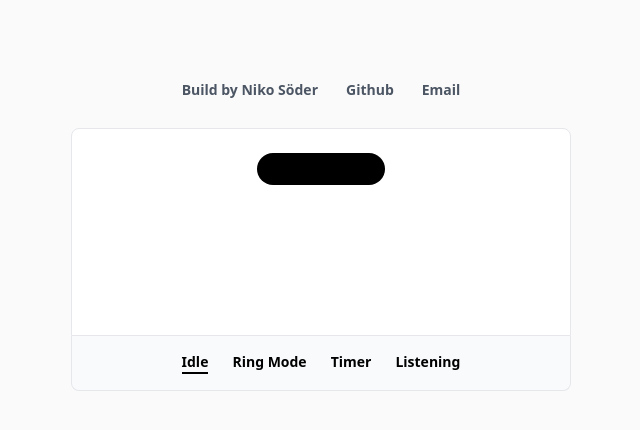
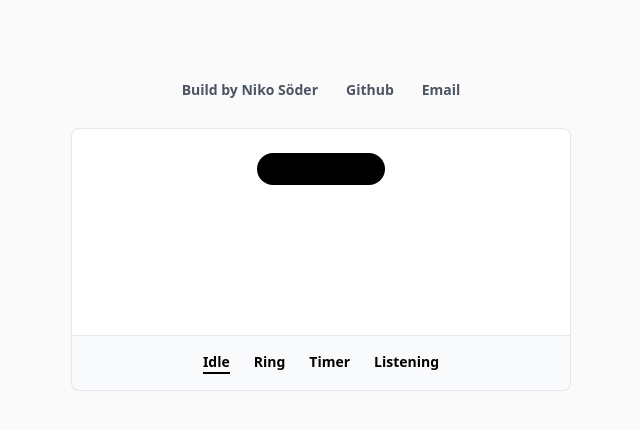
Before and after one commit to NikoSoder/dynamic-island, a React (Vite) app: page / in a window 1280 px wide. Shown: the top 430 px of the page, without its empty margins (319-959 px from the left). Built offline with nearby package versions, Linux system fonts and the light colour scheme.

Commit message:
Move tab buttons to own component

```diff
--- a/src/App.tsx
+++ b/src/App.tsx
@@ -3,20 +3,20 @@ import Ring from "./components/Ring";
 import { useState } from "react";
 import Timer from "./components/Timer";
 import Listening from "./components/Listening";
+import TabButton from "./components/TabButton";
 
 const App = () => {
   const [active, setActive] = useState("Idle");
-  const getButtonClass = (buttonType: string) =>
-    active === buttonType
-      ? "button-hover text-sm font-semibold active"
-      : "button-hover text-sm font-semibold";
+  const changeTab = (tab: string) => {
+    setActive(tab);
+  };
 
   return (
     <main className="mt-20 flex flex-col items-center justify-center gap-7">
       <section className="flex gap-7 text-sm font-semibold text-gray-600">
         <p>Build by Niko Söder</p>
         <a href="">Github</a>
-        <a href="">Email</a>
+        <a href="mailto:soder.n@gmail.com">Email</a>
       </section>
       <section className="w-[350px] sm:w-[500px]">
         <div className="flex h-52 justify-center rounded-t-lg border bg-white p-6">
@@ -35,32 +35,12 @@ const App = () => {
             {active === "Listening" && <Listening />}
           </div>
         </div>
-        <div className="flex justify-center gap-6 rounded-b-lg border-x border-b bg-slate-50 p-4">
-          <button
-            onClick={() => setActive("Idle")}
-            className={getButtonClass("Idle")}
-          >
-            Idle
-          </button>
-          <button
-            onClick={() => setActive("Ring")}
-            className={getButtonClass("Ring")}
-          >
-            Ring Mode
-          </button>
-          <button
-            onClick={() => setActive("Timer")}
-            className={getButtonClass("Timer")}
-          >
-            Timer
-          </button>
-          <button
-            onClick={() => setActive("Listening")}
-            className={getButtonClass("Listening")}
-          >
-            Listening
-          </button>
-        </div>
+        <section className="flex justify-center gap-6 rounded-b-lg border-x border-b bg-slate-50 p-4">
+          <TabButton text="Idle" onChangeTab={changeTab} active={active} />
+          <TabButton text="Ring" onChangeTab={changeTab} active={active} />
+          <TabButton text="Timer" onChangeTab={changeTab} active={active} />
+          <TabButton text="Listening" onChangeTab={changeTab} active={active} />
+        </section>
       </section>
     </main>
   );
--- /dev/null
+++ b/src/components/TabButton.tsx
@@ -0,0 +1,20 @@
+interface TabButtonProps {
+  text: string;
+  onChangeTab: (tab: string) => void;
+  active: string;
+}
+
+const TabButton = ({ text, onChangeTab, active }: TabButtonProps) => {
+  const getButtonClass = (buttonType: string) =>
+    active === buttonType
+      ? "button-hover text-sm font-semibold active"
+      : "button-hover text-sm font-semibold";
+
+  return (
+    <button onClick={() => onChangeTab(text)} className={getButtonClass(text)}>
+      {text}
+    </button>
+  );
+};
+
+export default TabButton;
```
